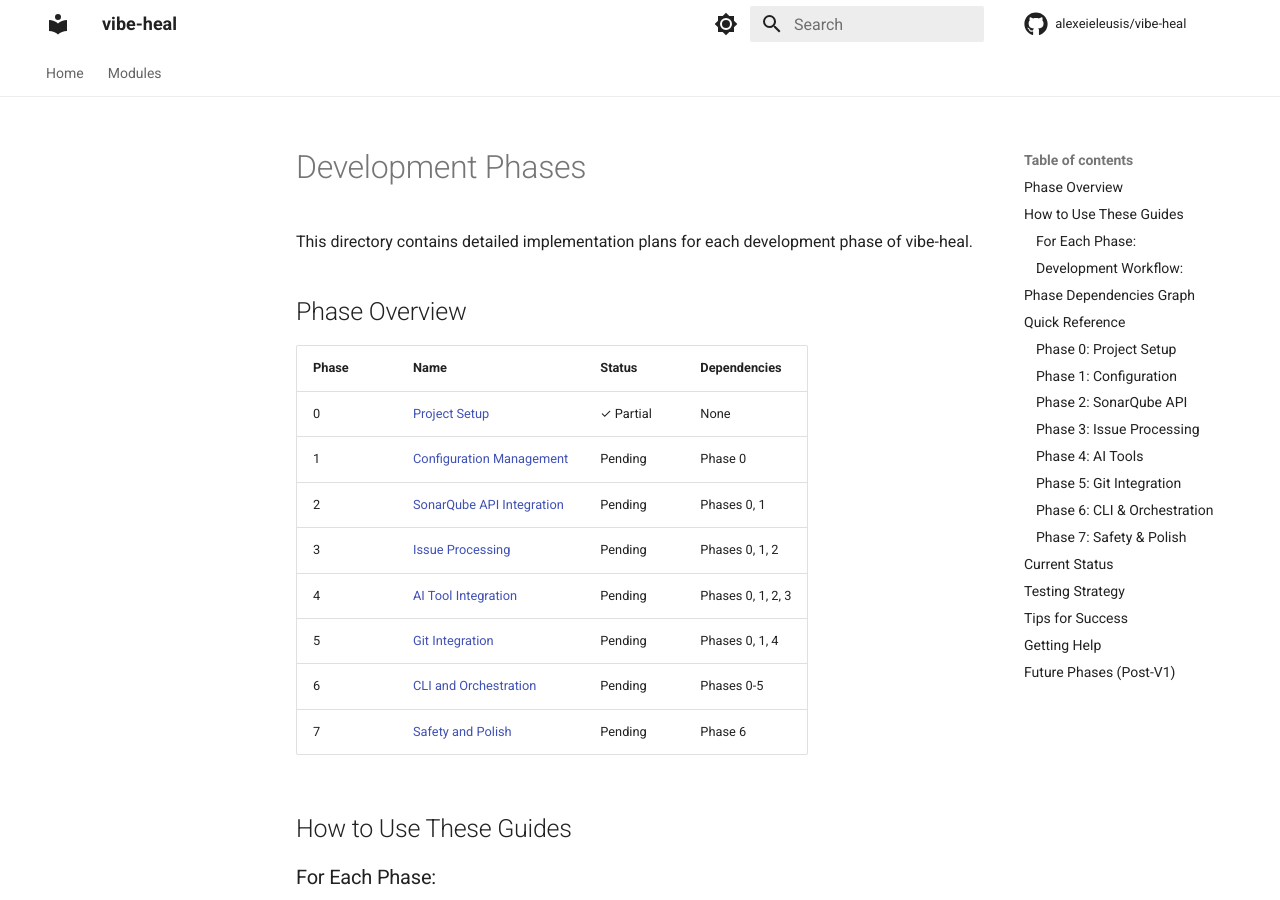
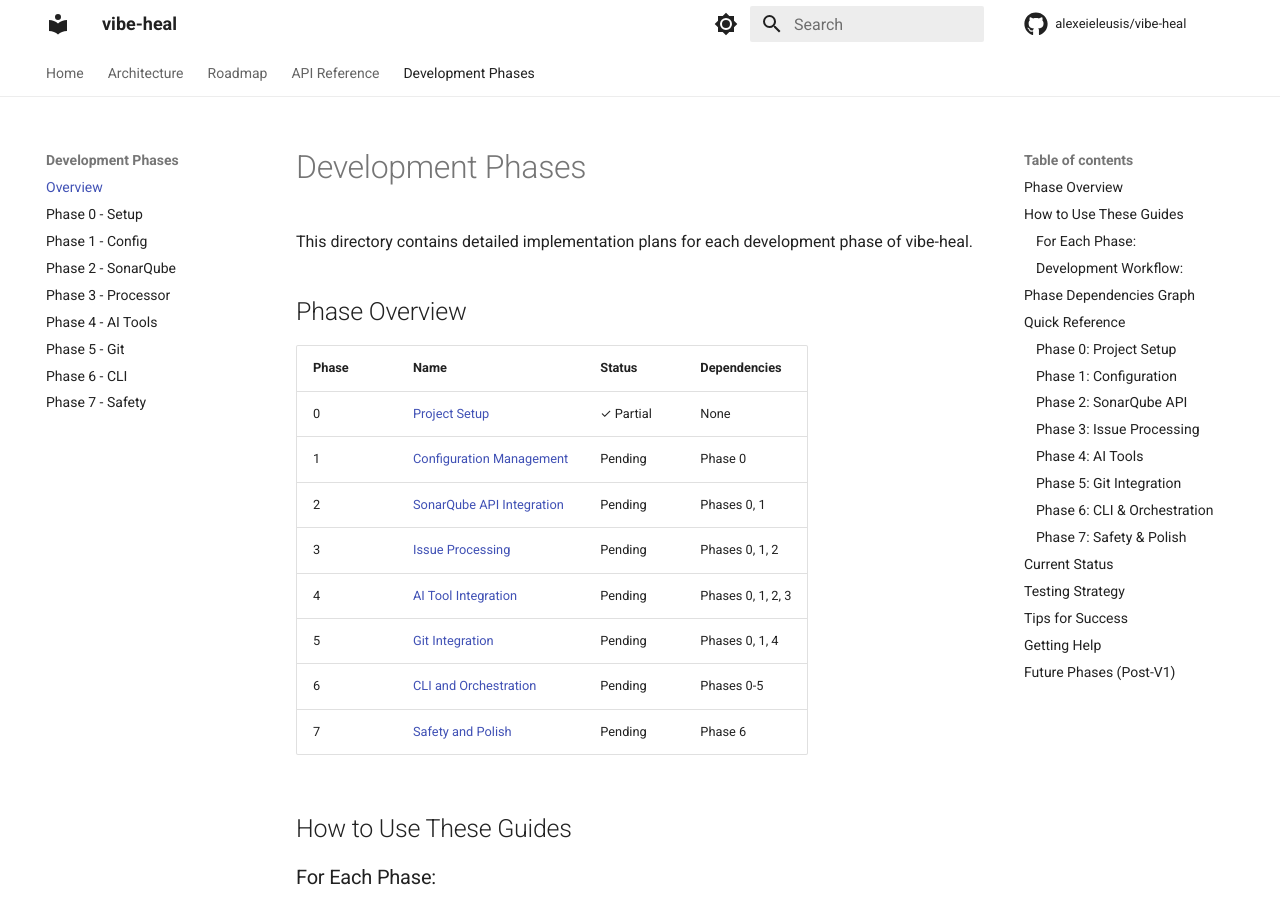
Before and after one commit to alexeieleusis/vibe-heal, an MkDocs documentation site: the page built from docs/phases/README.md, in a window 1280 px wide and 900 px high. Built offline with MkDocs 1.6.1 and Material for MkDocs 9.7.7, drawn with Linux system fonts in a browser that asks for light colours; comment, search, counter and statistics services are not loaded.

Commit message:
docs: fix mkdocs build errors in strict mode
- Replace placeholder vibe_heal.foo with actual module references
- Add all documentation files to navigation (ARCHITECTURE.md, ROADMAP.md, phase docs)
- Fix docstring Raises sections to use proper format (ExceptionType: description)

This resolves build failures when running `mkdocs build -s`.

🤖 Generated with [Claude Code](https://claude.com/claude-code)

Co-Authored-By: Claude <noreply@anthropic.com>

```diff
--- a/mkdocs.yml
+++ b/mkdocs.yml
@@ -9,7 +9,19 @@ copyright: Maintained by <a href="https://alexeieleusis.com">alexeieleusis</a>.
 
 nav:
   - Home: index.md
-  - Modules: modules.md
+  - Architecture: ARCHITECTURE.md
+  - Roadmap: ROADMAP.md
+  - API Reference: modules.md
+  - Development Phases:
+    - Overview: phases/README.md
+    - Phase 0 - Setup: phases/PHASE_0_SETUP.md
+    - Phase 1 - Config: phases/PHASE_1_CONFIG.md
+    - Phase 2 - SonarQube: phases/PHASE_2_SONARQUBE.md
+    - Phase 3 - Processor: phases/PHASE_3_PROCESSOR.md
+    - Phase 4 - AI Tools: phases/PHASE_4_AI_TOOLS.md
+    - Phase 5 - Git: phases/PHASE_5_GIT.md
+    - Phase 6 - CLI: phases/PHASE_6_CLI.md
+    - Phase 7 - Safety: phases/PHASE_7_SAFETY.md
 plugins:
   - search
   - mkdocstrings:
```
Also changed, not shown: docs/modules.md (+24 -1 lines), 1 other file.
